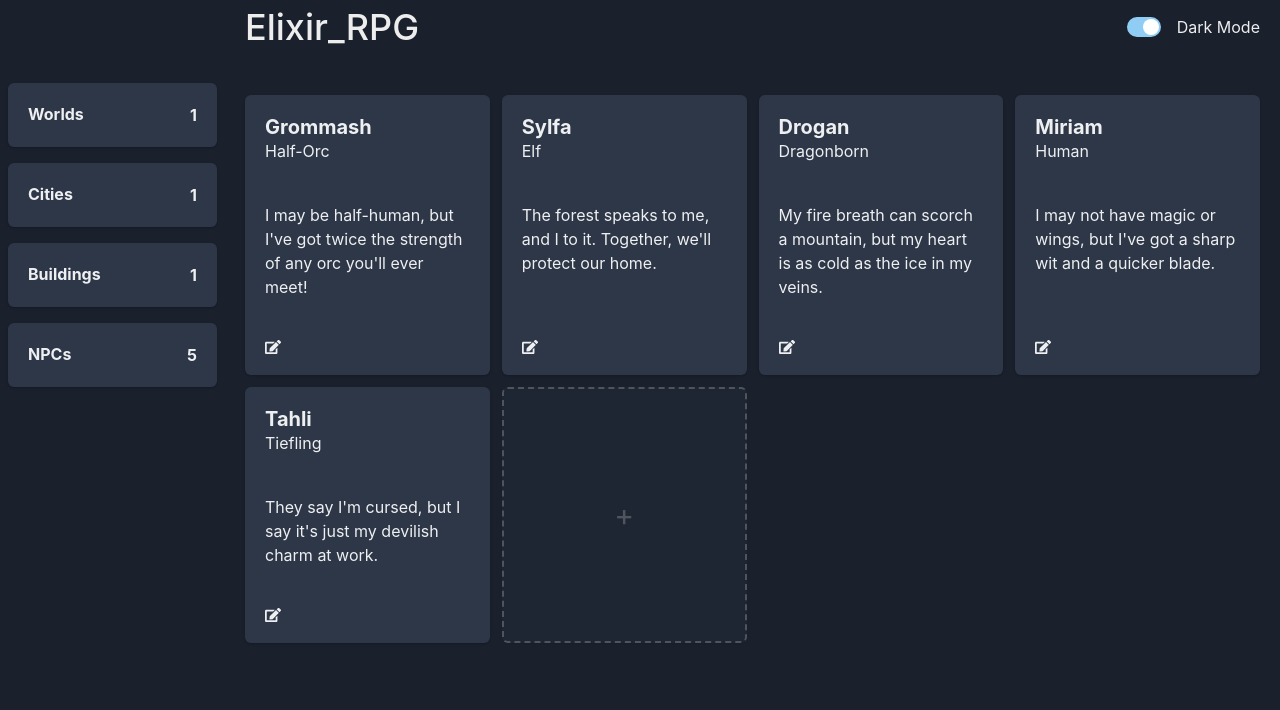
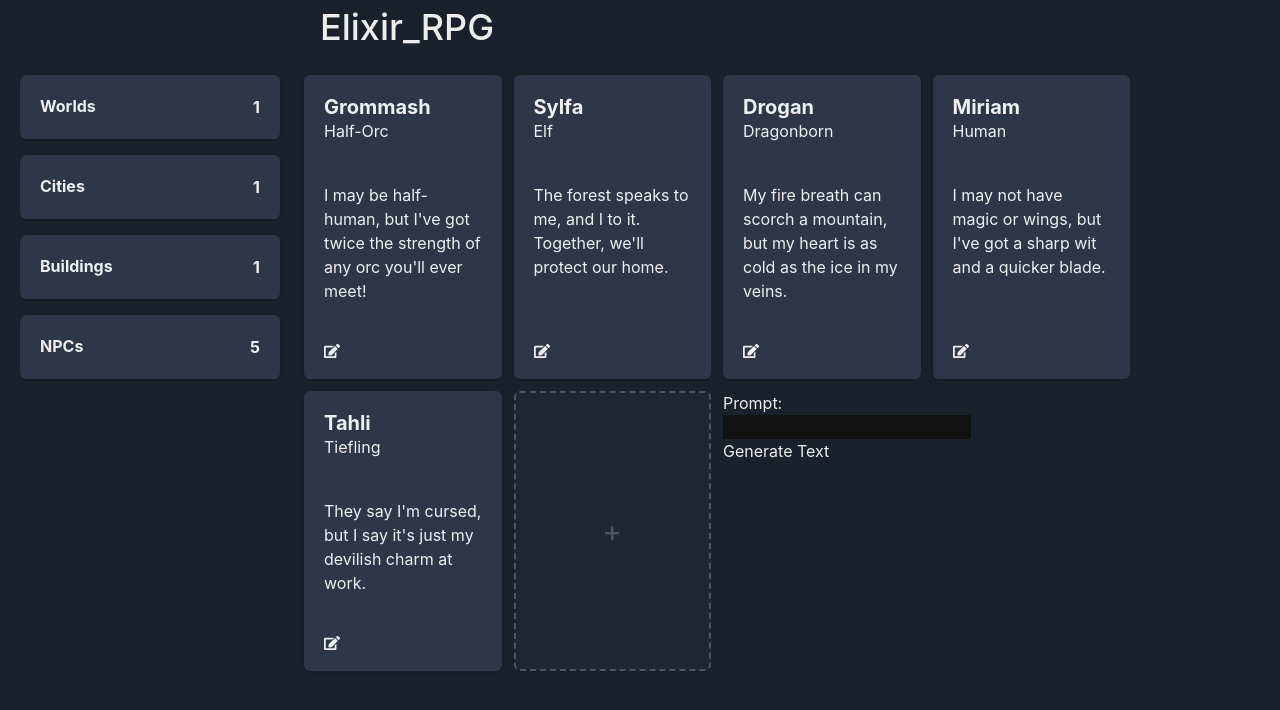
Before and after one commit to xBromsson/elixir_rpg, a React (Vite) app: page / in a window 1280 px wide. Shown: the top 710 px of the page. Built offline with nearby package versions, Linux system fonts and the light colour scheme.

Commit message:
built text openai prompt response with chatgpt

```diff
--- a/package.json
+++ b/package.json
@@ -12,7 +12,9 @@
     "@chakra-ui/react": "^2.5.5",
     "@emotion/react": "^11.10.6",
     "@emotion/styled": "^11.10.6",
+    "axios": "^1.3.4",
     "framer-motion": "^10.10.0",
+    "openai": "^3.2.1",
     "react": "^18.2.0",
     "react-dom": "^18.2.0",
     "react-icons": "^4.8.0"
--- a/src/App.jsx
+++ b/src/App.jsx
@@ -9,22 +9,20 @@ function App() {
       h="100vh"
       templateAreas={`"nav header"
                       "nav main"`}
-      templateColumns={"225px 1fr"}
+      templateColumns={"300px 1fr"}
       templateRows={"75px 1fr"}
     >
-      <GridItem area={"nav"}>
+      <GridItem px={5} area={"nav"}>
         <Text h={"75px"}></Text>
         <CategoryList></CategoryList>
       </GridItem>
       <GridItem area={"header"} px={5}>
-        <HStack justifyContent={"space-between"}>
-          <Text fontSize="4xl" fontWeight={500}>
-            Elixir_RPG
-          </Text>
-          <ColorModeSwitch></ColorModeSwitch>
-        </HStack>
+        {" "}
+        <Text h={"75px"} fontSize="4xl" fontWeight={500}>
+          Elixir_RPG
+        </Text>
       </GridItem>
-      <GridItem area={"main"}>
+      <GridItem pr={150} pl={1} area={"main"}>
         <CardGrid></CardGrid>
       </GridItem>
     </Grid>
--- a/src/components/CardGrid.jsx
+++ b/src/components/CardGrid.jsx
@@ -2,6 +2,7 @@ import { SimpleGrid, Text } from "@chakra-ui/react";
 import { useState } from "react";
 import NpcCard from "./NpcCard";
 import { CreatorCard } from "./CreatorCard";
+import MyComponent from "./OpenAi";
 
 const npc = [
   {
@@ -40,7 +41,7 @@ const CardGrid = () => {
   const [npcCharacters, setNpcCharacters] = useState();
 
   return (
-    <SimpleGrid columns={4} spacing={3} padding={5}>
+    <SimpleGrid columns={4} spacing={3}>
       {npc.map((n) => (
         <NpcCard
           key={n.name}
@@ -50,6 +51,7 @@ const CardGrid = () => {
         ></NpcCard>
       ))}
       <CreatorCard></CreatorCard>
+      <MyComponent></MyComponent>
     </SimpleGrid>
   );
 };
--- a/src/components/CategoryList.jsx
+++ b/src/components/CategoryList.jsx
@@ -22,7 +22,7 @@ const categories = [
 
 const CategoryList = () => {
   return (
-    <SimpleGrid columns={1} spacing={4} padding={2}>
+    <SimpleGrid columns={1} spacing={4}>
       {categories.map((category) => (
         <CategoryCard
           key={category.name}
--- /dev/null
+++ b/src/components/OpenAi.jsx
@@ -0,0 +1,68 @@
+import { Configuration, OpenAIApi } from "openai";
+import { useState } from "react";
+import axios from "axios";
+
+const openaiConfig = {
+  apiKey: "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",
+  endpoint: "https://api.openai.com/v1/engines/davinci/completions",
+};
+
+const useOpenaiApi = (prompt) => {
+  const [generatedText, setGeneratedText] = useState("");
+
+  const generateText = async () => {
+    try {
+      const response = await axios.post(
+        openaiConfig.endpoint,
+        {
+          prompt,
+          max_tokens: 60,
+          n: 1,
+          stop: "\n",
+          temperature: 0.7,
+        },
+        {
+          headers: {
+            "Content-Type": "application/json",
+            Authorization: `Bearer ${openaiConfig.apiKey}`,
+          },
+        }
+      );
+      const generatedText = response.data.choices[0].text.trim();
+      setGeneratedText(generatedText);
+    } catch (error) {
+      console.error(error);
+    }
+  };
+
+  return { generatedText, generateText };
+};
+
+const MyComponent = () => {
+  const [prompt, setPrompt] = useState("");
+  const { generatedText, generateText } = useOpenaiApi(prompt);
+
+  const handleSubmit = (event) => {
+    event.preventDefault();
+    generateText();
+  };
+
+  const handlePromptChange = (event) => {
+    setPrompt(event.target.value);
+  };
+
+  return (
+    <div>
+      <form onSubmit={handleSubmit}>
+        <label>
+          Prompt:
+          <input type="text" value={prompt} onChange={handlePromptChange} />
+        </label>
+        <button type="submit">Generate Text</button>
+      </form>
+      <p>{generatedText}</p>
+    </div>
+  );
+};
+
+export default MyComponent;
```
Also changed, not shown: 1 other file (tests, documents, lock files or other folders).
